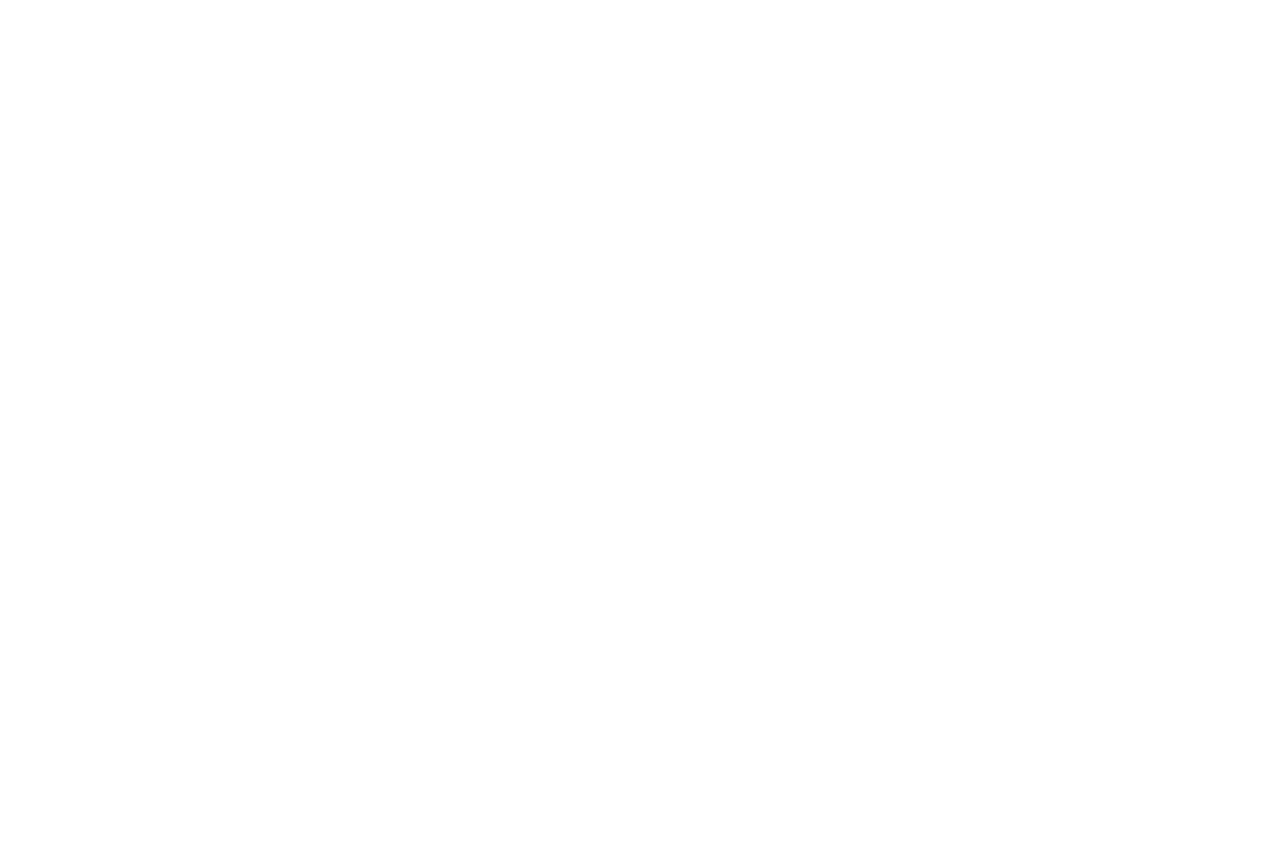
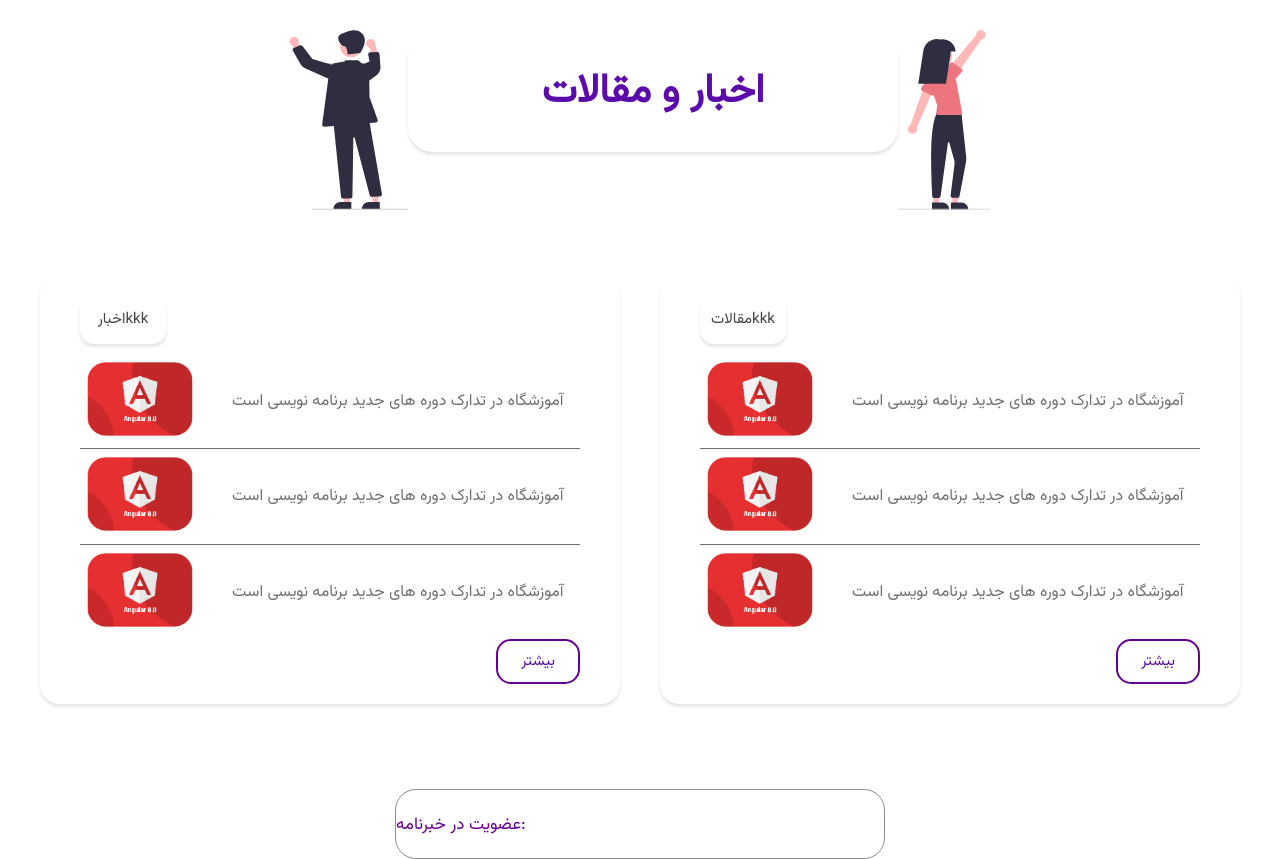
Before and after one commit to masumehkhani/sadrun_project, a React app: page / in a window 1280 px wide. Before the commit the page ends 800 px from the top, so only its background shows below. Built offline with nearby package versions, Linux system fonts and the light colour scheme; the HTML template or start-up script is replaced by a standard one.

Commit message:
ArticleNews is done

```diff
--- a/src/components/Article&News/ArticleNews.jsx
+++ b/src/components/Article&News/ArticleNews.jsx
@@ -1,10 +1,73 @@
+import styles from './ArticleNews.module.scss'
+import ArticlesNewsSection from './ArticlesNewsSection/ArticlesNewsSection'
+import boyPic from './images/boyIcon.svg';
+import girlPic from './images/girlIcon.svg'
+const ArticleNews = () => {
 
-const ArticleNews = () => {
   return (
-    <div>
+    <div className={styles.ArticleNewsContainer}>
+      <div className={styles.ArticleNewsHeading}>
+        <div className={styles.boyPic}>
+          <img className={styles.boyPicImg} src={boyPic} alt="boyPic" />
+        </div>
+        <div className={styles.title}>
+          <h1>اخبار و مقالات</h1>
+        </div>
+        <div className={styles.girlPic}>
+          <img className={styles.girlPicImg} src={girlPic} alt="girlPic" />
+        </div>
+
+      </div>
+      <div className={styles.ContentWrapper}>
+           <div className={styles.ArticleNewsItem}>
+            <ArticlesNewsSection articlesNewsTitle={'اخبار'}/>
+          </div>
+          <div className={styles.ArticleNewsItem}>
+          <ArticlesNewsSection articlesNewsTitle={'مقالات'}/>
+          </div>
+      </div>
+      <div className={styles.NewsletterSection}>
+        <input
+          className={styles.newsletterSubscription}
+          type="email"
+          placeholder="عضویت در خبرنامه: "
+        />
+      </div>
 
     </div>
   )
 }
 
 export default ArticleNews
+
+
+
+// import React from 'react';
+// import NewsSection from './NewsSection';
+// import ArticlesSection from './ArticlesSection';
+// import NewsletterSubscription from './NewsletterSubscription';
+// import styles from './NewsPage.module.scss';
+// import ArticlesNewsSection from './ArticlesNewsSection/ArticlesNewsSection';
+
+// const NewsPage = () => {
+//   return (
+//     <div className={styles.NewsPage}>
+//       <h1 className={styles.PageTitle}>عنوان صفحه</h1>
+//       <div className={styles.ContentWrapper}>
+//         <div className={styles.GridContainer}>
+//           <div className={styles.GridItem}>
+//             <ArticlesSection />
+//           </div>
+//           <div className={styles.GridItem}>
+//             <NewsSection />
+//           </div>
+//         </div>
+//         <div className={styles.NewsletterSection}>
+//           <NewsletterSubscription />
+//         </div>
+//       </div>
+//     </div>
+//   );
+// };
+
+// export default NewsPage;
--- a/src/components/Article&News/ArticleNews.module.scss
+++ b/src/components/Article&News/ArticleNews.module.scss
@@ -0,0 +1,129 @@
+@import "../../sass/mixins.scss";
+@import "../../sass/variables.scss";
+@import "../../sass/media.scss";
+@import '../../sass/fonts.scss';
+@import '../../sass/typography.scss';
+
+
+.ArticleNewsContainer {
+  display: grid;
+  grid-template-rows: auto 1fr auto;
+}
+
+
+  .ArticleNewsHeading {
+    display: flex;
+    align-items: center;
+    justify-content: center;
+    margin-bottom: 50px;
+    // width:100% ;
+  }
+
+  .title {
+    width: 100%;
+    max-width: 490px;
+    height: 120px;
+    box-shadow: 0px 3px 3px rgba(87, 87, 87, 0.16);
+    display: flex;
+    align-items: center;
+    justify-content: center;
+    border-radius: 25px;
+
+    @include max-width(medium) {
+      width: 380px;
+      height: 100px;
+    }
+    @include max-width(small) {
+      width: 300px;
+      height: 80px;
+    }
+  }
+
+  .title h1{
+    font-weight: bold;
+    @include typography($primary-font-family, 40px, $text-accent-color);
+    @include max-width(large) {
+      font-size: 36px;
+    }
+    @include max-width(medium) {
+      font-size: 32px;
+    }
+    @include max-width(small) {
+      font-size: 20px;
+    }
+
+  }
+
+  .boyPic,
+  .girlPic {
+    position: relative;
+    top: 30px;
+    @include max-width(medium) {
+      display: none;
+    }
+  }
+
+  .girlPicImg,
+  .boyPicImg {
+    height: 180px;
+  }
+
+  .ContentWrapper {
+    display: grid;
+    width: 100%;
+    gap: 40px;
+    padding: 40px;
+
+    grid-template-columns: repeat(2, 1fr);
+    @media (max-width: 768px) {
+
+        grid-template-columns: 1fr;
+        &> :nth-child(2){
+          display: none;
+        }
+
+    }
+
+  }
+.ArticleNewsItem{
+  box-shadow: 0px 3px 3px rgba(87, 87, 87, 0.16);
+  // margin: 20px;
+  padding: 20px;
+  border-radius: 20px;
+}
+  .NewsletterSection{
+    margin-top:45px ;
+    display: flex;
+    justify-content: center;
+  }
+
+  .newsletterSubscription {
+    width: 490px;
+    height: 70px;
+    border-radius: 21px;
+    border: 1px solid #8e8d8d;
+    outline: none;
+    padding-right: 50px;
+    @include typography($primary-font-family, 20px, #67008f);
+
+    @include max-width(medium) {
+      width: 380px;
+      height: 60px;
+    }
+    @include max-width(small){
+      width: 300px;
+      height: 60px;
+    @include typography($primary-font-family, 14px, #67008f);
+
+    }
+  }
+  .newsletterSubscription::placeholder {
+    @include typography($primary-font-family, 17px, #67008f);
+    @include max-width(small){
+    @include typography($primary-font-family, 14px, #67008f);
+
+    }
+  }
+  .newsletterSubscription:focus {
+    border: 2px solid #5a0ba9;
+  }
```
